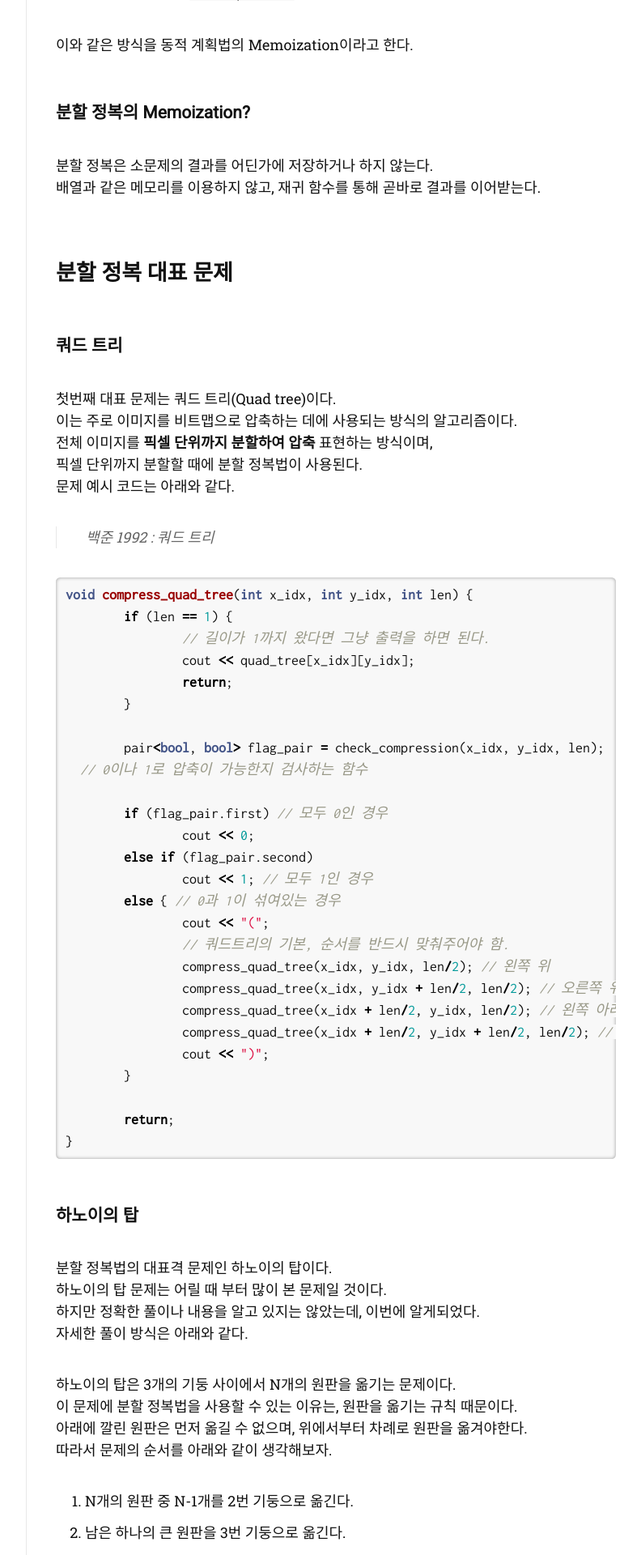
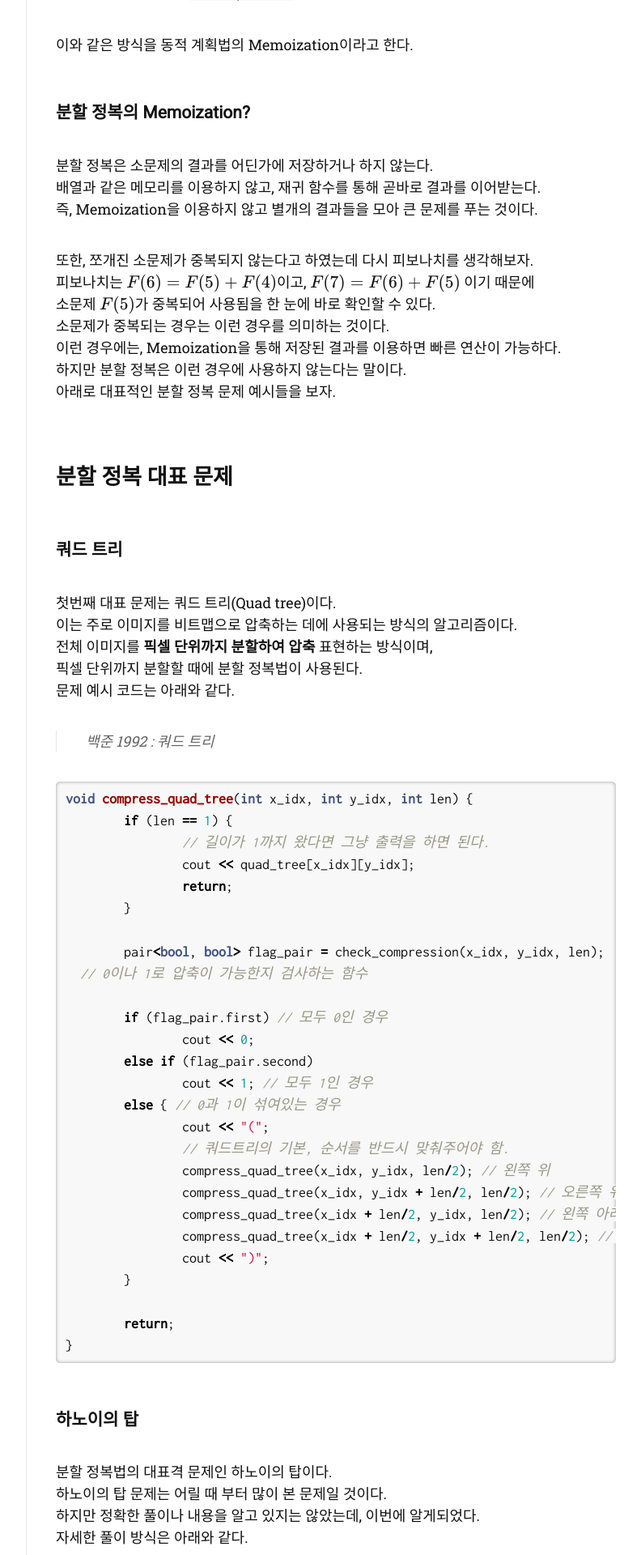
Before and after one commit to Jinseop-Sim/Jinseop-Sim.github.io, a Jekyll site: the page built from _posts/2023-11-13-divide-n-conquer.md, in a window 1280 px wide. Shown: the part 1309-3229 px from the top of the page at 81% size, without its empty margins (357-1149 px from the left). Built offline with Jekyll 4.4.1, drawn with Linux system fonts in a browser that asks for light colours; nearby versions of some CDN libraries; some web fonts are replaced; some of the changed text lies outside the part shown.

Commit message:
글 수정

```diff
--- a/_posts/2023-11-13-divide-n-conquer.md
+++ b/_posts/2023-11-13-divide-n-conquer.md
@@ -42,6 +42,15 @@ Memoization이란, 동적 계획법의 핵심이자 꽃이다.
 ### 분할 정복의 Memoization?
 분할 정복은 소문제의 결과를 어딘가에 저장하거나 하지 않는다.
 배열과 같은 메모리를 이용하지 않고, 재귀 함수를 통해 곧바로 결과를 이어받는다.
+즉, Memoization을 이용하지 않고 별개의 결과들을 모아 큰 문제를 푸는 것이다.
+
+또한, 쪼개진 소문제가 중복되지 않는다고 하였는데 다시 피보나치를 생각해보자.
+피보나치는 $$F(6) = F(5) + F(4)$$이고, $$F(7) = F(6) + F(5)$$ 이기 때문에
+소문제 $$F(5)$$가 중복되어 사용됨을 한 눈에 바로 확인할 수 있다.
+소문제가 중복되는 경우는 이런 경우를 의미하는 것이다.
+이런 경우에는, Memoization을 통해 저장된 결과를 이용하면 빠른 연산이 가능하다.
+하지만 분할 정복은 이런 경우에 사용하지 않는다는 말이다.
+아래로 대표적인 분할 정복 문제 예시들을 보자.
 
 ## 분할 정복 대표 문제
 ### 쿼드 트리
@@ -108,10 +117,10 @@ $$F(N-1) = 2F(N-2) + 1, F(N-2) = 2F(N-3) + 1$$ ... 와 같이 반복되며,
 해당 식은 $$F(N) + 1 = 2{F(N-2) + 1}$$로 변형할 수가 있다.
 위의 형태로 점화식들의 양변을 모두 곱해보면 아래와 같은 결과가 나오게 된다.
 
-${F(N)+1}{F(N-1)+1}...{F(2)+1} = 2^(N-1){F(N-1)+1}{F(N-2)+1)}..{F(1)+1}$
+$${F(N)+1}{F(N-1)+1}...{F(2)+1} = 2^(N-1){F(N-1)+1}{F(N-2)+1)}..{F(1)+1}$$
 위의 식에서 양변의 공통 인수들을 나누게 되면, 아래의 형태가 된다.
 
-${F(N) + 1} = 2^(N-1){F(1) + 1}$
+$${F(N) + 1} = 2^(N-1){F(1) + 1}$$
 이 때, $$F(1)$$은 원판 하나만 있는 경우이기 때문에, 1이 되므로 최종식은,
 $$F(N) = 2^(N-1) - 1$$ 이라는 결과가 나오게 된다.
 해당 결과는 N개의 원판을 모두 옮기는 데에는 $$2^(N-1)$$회의 움직임이 필요하다는 것이다.
```
